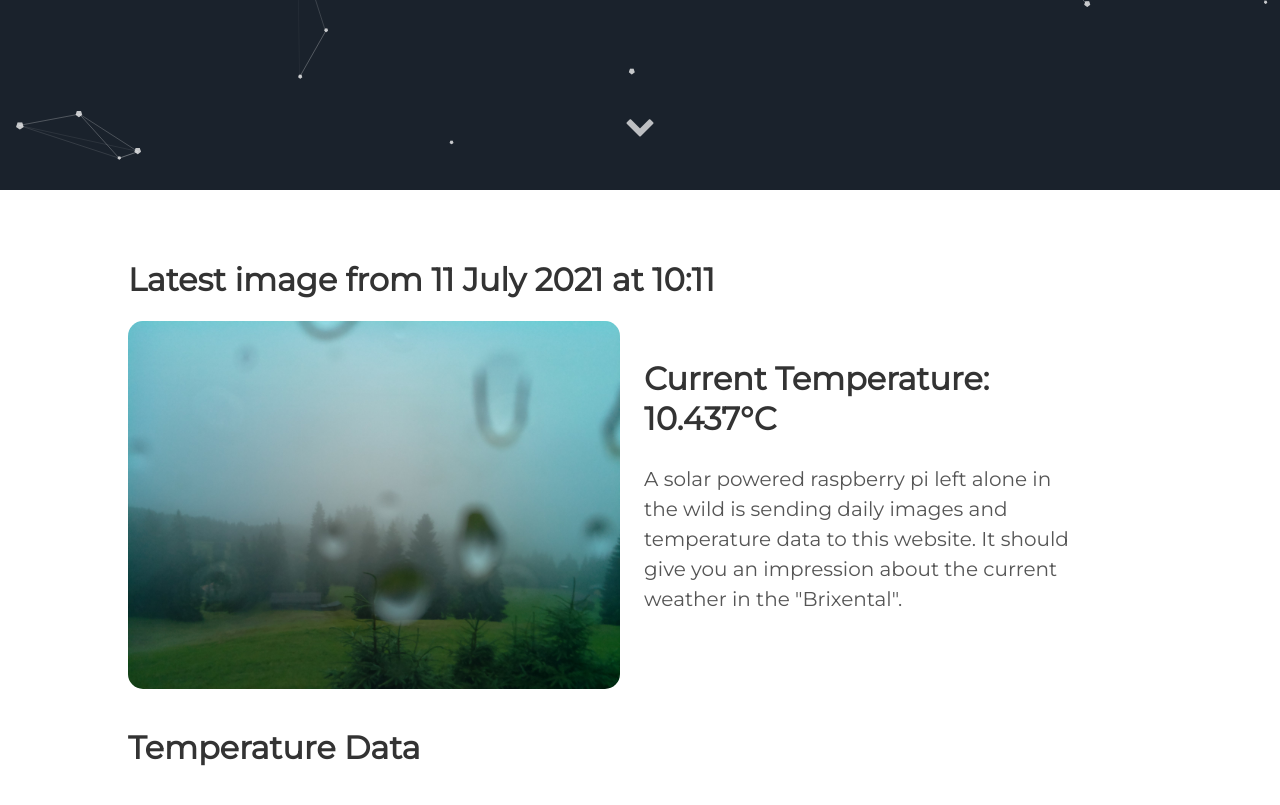
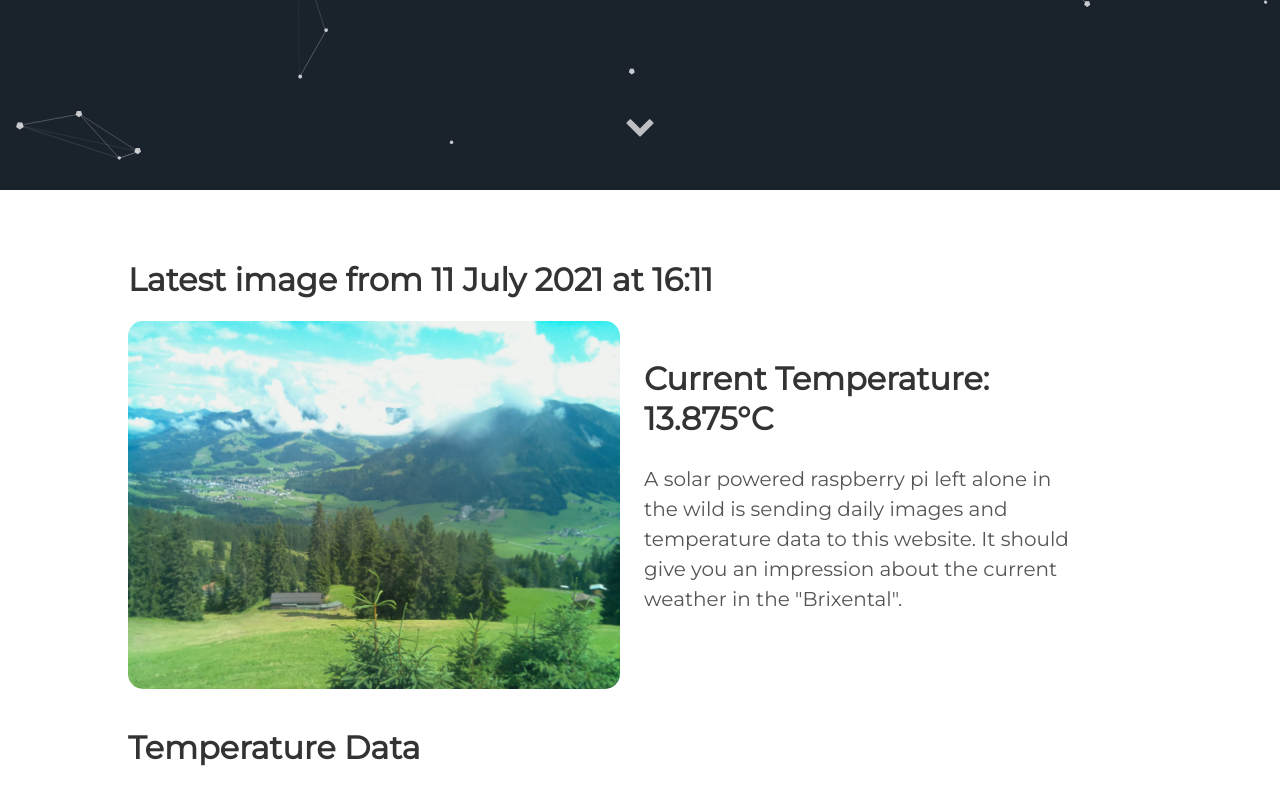
Before and after one commit to vektorious/vektorious.github.io, a Jekyll site: the page built from resources/huette.md, in a window 1280 px wide and 900 px high, scrolled down 710 px. Shown: the top 805 px of the window. Built offline with Jekyll 4.4.1, drawn with Linux system fonts in a browser that asks for light colours.

Commit message:
I'm a bot beep boop

```diff
--- a/resources/huette.md
+++ b/resources/huette.md
@@ -6,13 +6,13 @@ image: '/assets/img/'
 description: 'Live image from the Austrian alps'
 twitter_text: ' '
 ---
-## Latest image from 11 July 2021 at 10:11
+## Latest image from 11 July 2021 at 16:11
 <div class="huette">
   <div class="huette-image">
     <img src="{{ "/assets/img/huette.jpg" | prepend: site.baseurl }}">
   </div>
   <div class="huette-text">
-        <h2>Current Temperature: 10.437°C</h2>
+        <h2>Current Temperature: 13.875°C</h2>
         <p>A solar powered raspberry pi left alone in the wild is sending daily images and temperature data to this website. It should give you an impression about the current weather in the "Brixental".</p>
 
   </div>
```
Also changed, not shown: rpi-script/2021-07-11_161033.txt (renamed from rpi-script/2021-07-11_101032.txt, +5 -6 lines), rpi-script/huette.md (+2 -2 lines), assets/img/huette.jpg, assets/img/temp_plot.png, rpi-script/temp_plot.png, 1 other file.
